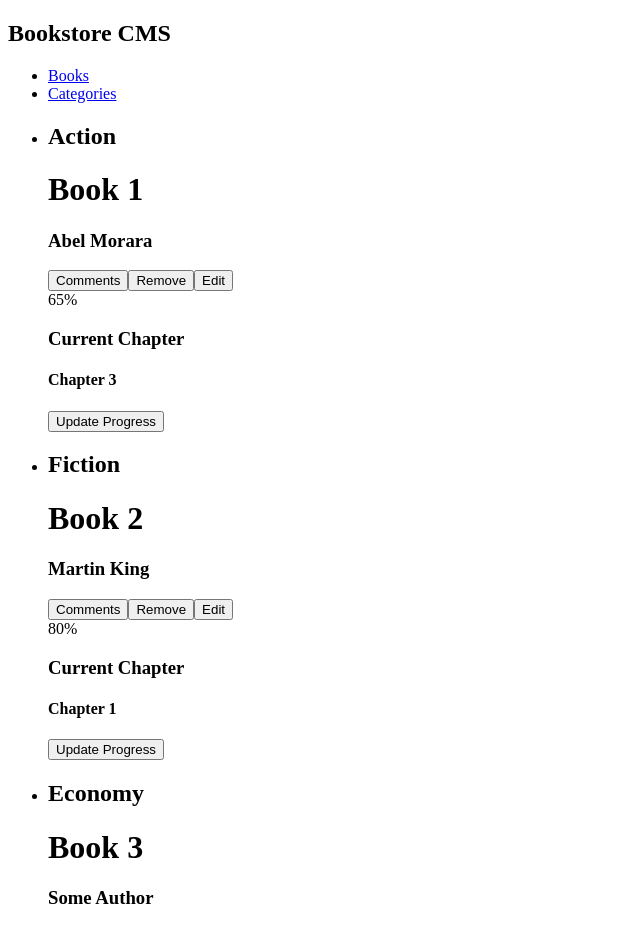
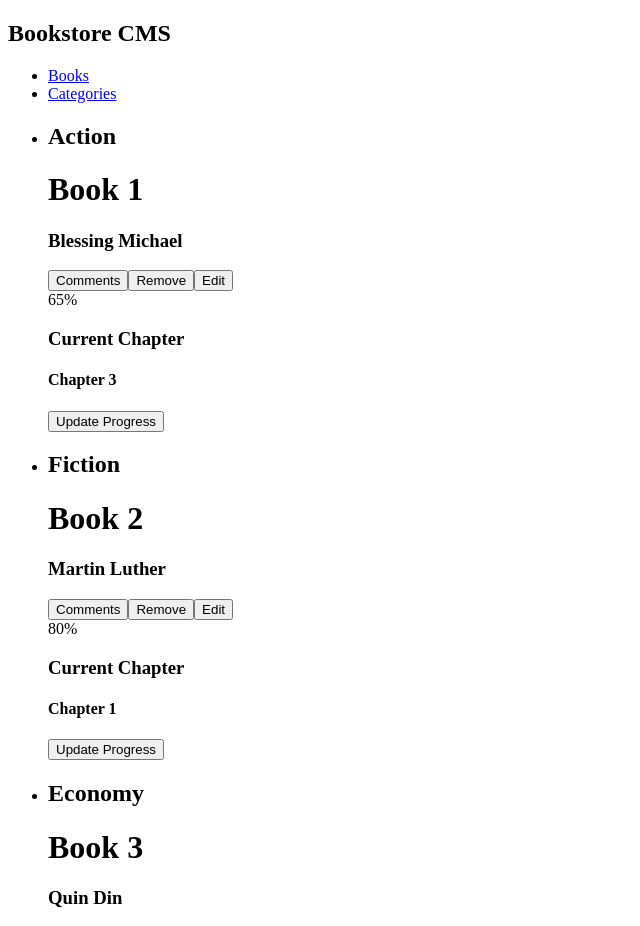
Before and after one commit to blessing-michael/book-store, a React (Create React App) app: page / in a window 1280 px wide. Shown: the top 926 px of the page, without its empty margins (0-640 px from the left). Built offline with nearby package versions, Linux system fonts and the light colour scheme.

Commit message:
Add book logic

```diff
--- a/package.json
+++ b/package.json
@@ -1,5 +1,5 @@
 {
-  "name": "bookstore",
+  "name": "book-store",
   "version": "0.1.0",
   "private": true,
   "dependencies": {
--- a/src/components/BooksLogic.jsx
+++ b/src/components/BooksLogic.jsx
@@ -8,7 +8,7 @@ const BooksLogic = () => {
         id: 1,
         title: 'Book 1',
         category: 'Action',
-        author: 'Abel Morara',
+        author: ' Blessing Michael',
         completed: '65%',
         currentChapter: 'Chapter 3',
       },
@@ -16,7 +16,7 @@ const BooksLogic = () => {
         id: 2,
         title: 'Book 2',
         category: 'Fiction',
-        author: 'Martin King',
+        author: 'Martin Luther',
         completed: '80%',
         currentChapter: 'Chapter 1',
       },
@@ -24,7 +24,7 @@ const BooksLogic = () => {
         id: 3,
         title: 'Book 3',
         category: 'Economy',
-        author: 'Some Author',
+        author: 'Quin Din',
         completed: '99%',
         currentChapter: 'Chapter 10',
       },
```
Also changed, not shown: 1 other file (tests, documents, lock files or other folders).
